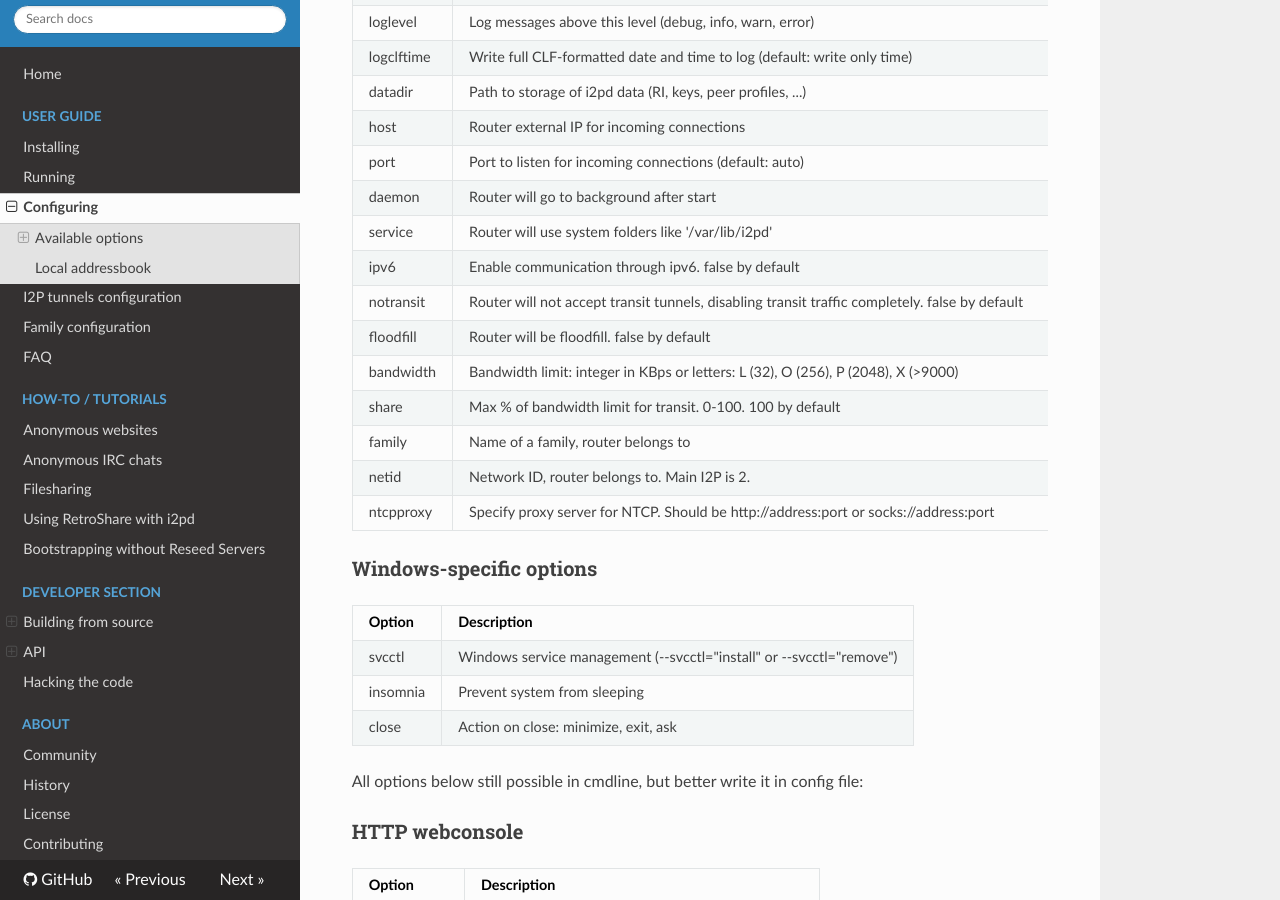
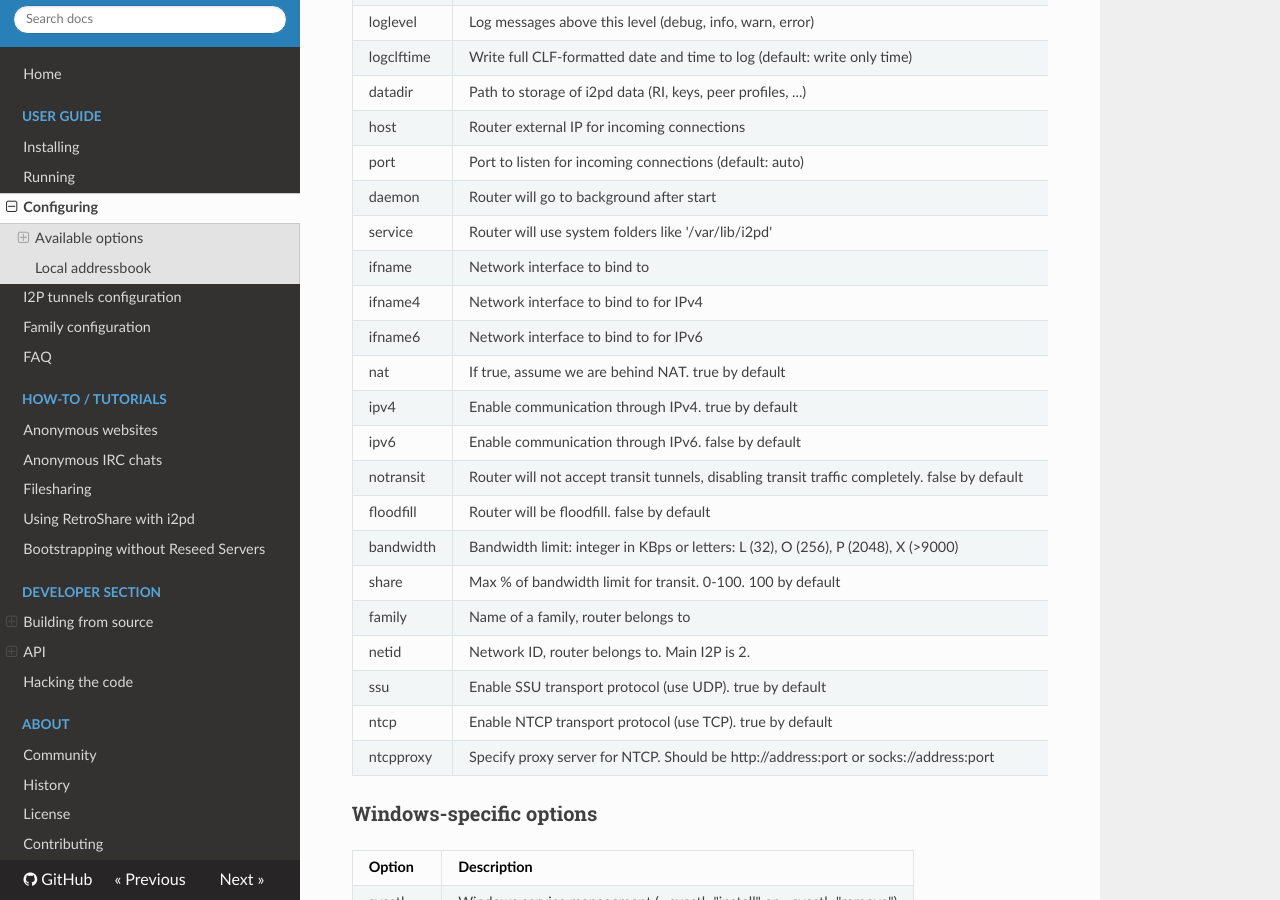
Before and after one commit to PurpleI2P/i2pd_docs_en, an MkDocs documentation site: the page built from docs/user-guide/configuration.md, in a window 1280 px wide and 900 px high, scrolled down 1211 px. Built offline with MkDocs 1.6.1, drawn with Linux system fonts in a browser that asks for light colours; nearby versions of some CDN libraries; old or Windows-style settings are respelled for this version of MkDocs; some of the changed text lies outside the part shown.

Commit message:
add missing options

```diff
--- a/docs/user-guide/configuration.md
+++ b/docs/user-guide/configuration.md
@@ -55,13 +55,20 @@ host                                   | Router external IP for incoming connect
 port                                   | Port to listen for incoming connections (default: auto)
 daemon                                 | Router will go to background after start
 service                                | Router will use system folders like '/var/lib/i2pd'
-ipv6                                   | Enable communication through ipv6. false by default
+ifname                                 | Network interface to bind to
+ifname4                                | Network interface to bind to for IPv4
+ifname6                                | Network interface to bind to for IPv6
+nat                                    | If true, assume we are behind NAT. true by default
+ipv4                                   | Enable communication through IPv4. true by default
+ipv6                                   | Enable communication through IPv6. false by default
 notransit                              | Router will not accept transit tunnels, disabling transit traffic completely. false by default
 floodfill                              | Router will be floodfill. false by default
 bandwidth                              | Bandwidth limit: integer in KBps or letters: L (32), O (256), P (2048), X (>9000)
 share                                  | Max % of bandwidth limit for transit. 0-100. 100 by default
 family                                 | Name of a family, router belongs to
 netid                                  | Network ID, router belongs to. Main I2P is 2.
+ssu                                    | Enable SSU transport protocol (use UDP). true by default
+ntcp                                   | Enable NTCP transport protocol (use TCP). true by default
 ntcpproxy                              | Specify proxy server for NTCP. Should be http://address:port or socks://address:port
 
 ### Windows-specific options
@@ -168,9 +175,11 @@ precomputation.elgamal                 | Use ElGamal precomputated tables. false
 
 Option                                 | Description
 -------------------------------------- | --------------------------------------
-reseed.verify                          | Request SU3 signature verification
-reseed.file                            | Full path to SU3 file to reseed from
+reseed.verify                          | Verify .su3 signature. fase by default
 reseed.urls                            | Reseed URLs, separated by comma
+reseed.file                            | Path to local .su3 file or HTTPS URL to reseed from
+reseed.zipfile                         | Path to local .zip file to reseed from
+reseed.threshold                       | Minimum number of known routers before requesting reseed. 25 by default
 
 ### Addressbook options
 
```
